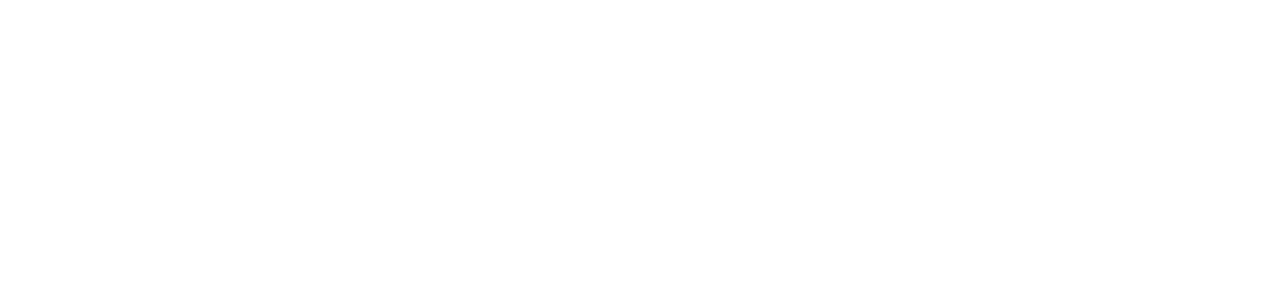
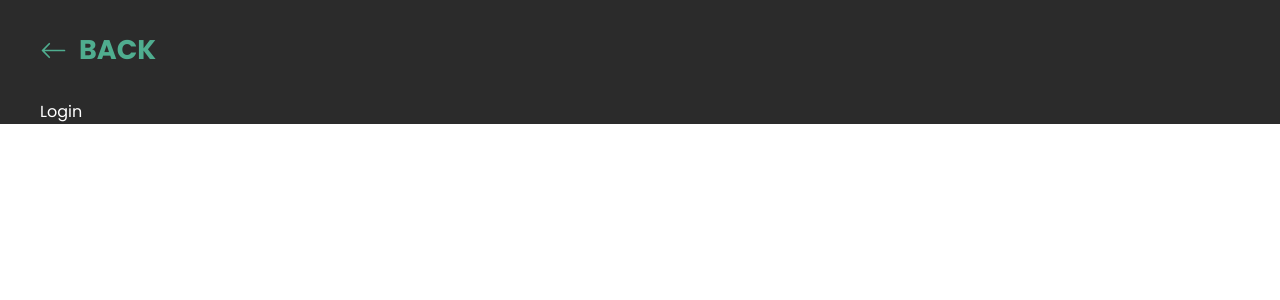
Before and after one commit to teoyi/trademate, a React (Vite) app in the folder client/: page /login in a window 1280 px wide. Shown: the top 300 px of the page. Built offline with nearby package versions, Linux system fonts and the light colour scheme.

Commit message:
began working on auth pages

```diff
--- a/client/src/App.tsx
+++ b/client/src/App.tsx
@@ -1,13 +1,23 @@
 import { Routes, Route, Link } from 'react-router-dom';
-import Layout from './components/Layout';
+
+// Standard imports
+import Layout from './components/Layout/Layout';
 import Landing from './components/Home/Landing';
 
+// Auth imports
+import AuthLayout from './components/Layout/AuthLayout';
+import Login from './components/Auth/Login';
+import Register from './components/Auth/Register';
 function App() {
   return (
     <Routes>
       <Route path="/" element={<Layout />}>
         <Route path="/" element={<Landing />} />
       </Route>
+      <Route path="/" element={<AuthLayout />}>
+        <Route path="/login" element={<Login />} />
+        <Route path="/register" element={<Register />} />
+      </Route>
     </Routes>
   )
 }
--- a/client/src/components/Auth/Login.tsx
+++ b/client/src/components/Auth/Login.tsx
@@ -0,0 +1,9 @@
+import React from 'react'
+
+const Login = () => {
+  return (
+    <div>Login</div>
+  )
+}
+
+export default Login
--- a/client/src/components/Auth/Register.tsx
+++ b/client/src/components/Auth/Register.tsx
@@ -0,0 +1,9 @@
+import React from 'react'
+
+const Register = () => {
+  return (
+    <div>Register</div>
+  )
+}
+
+export default Register
--- /dev/null
+++ b/client/src/components/Layout/AuthLayout.tsx
@@ -0,0 +1,20 @@
+import { Outlet } from 'react-router-dom';
+import AuthNavbar from '../Nav/AuthNavbar';
+
+const Layout = () => {
+  return (
+    <div className="App bg-base h-full text-primary-text flex justify-center font-poppins">
+      <div className="w-full">
+          <nav className='w-full flex flex-row justify-between items-center h-[100px] xl:px-10 2xl:px-10'>
+            <AuthNavbar />
+          </nav>
+          <main className='px-10'>
+            <Outlet />
+          </main>
+          <footer></footer>
+      </div>
+    </div>
+  )
+}
+
+export default Layout
--- a/client/src/components/Layout.tsx
+++ b/client/src/components/Layout/Layout.tsx
@@ -1,5 +1,5 @@
 import { Outlet } from 'react-router-dom';
-import Navbar from './Nav/Navbar';
+import Navbar from '../Nav/Navbar';
 
 const Layout = () => {
   return (
--- /dev/null
+++ b/client/src/components/Nav/AuthNavbar.tsx
@@ -0,0 +1,14 @@
+import { Link } from 'react-router-dom'
+import { BsArrowLeft } from "react-icons/bs";
+
+const Navbar = () => {
+  return (
+    <h1 className=" font-bold xl:text-[27px]">
+        <Link to="/">
+            <span className="text-accent uppercase flex justify-center items-center"><BsArrowLeft className="mr-3"/>back</span>
+        </Link>
+    </h1>
+  )
+}
+
+export default Navbar
```
Also changed, not shown: client/src/components/Home/comp/Contact.tsx (line endings or trailing spaces), client/src/components/Nav/Navbar.tsx (line endings or trailing spaces).
